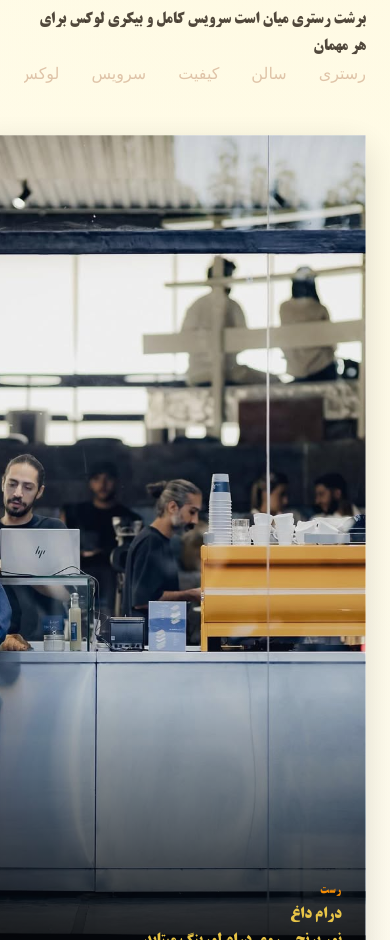
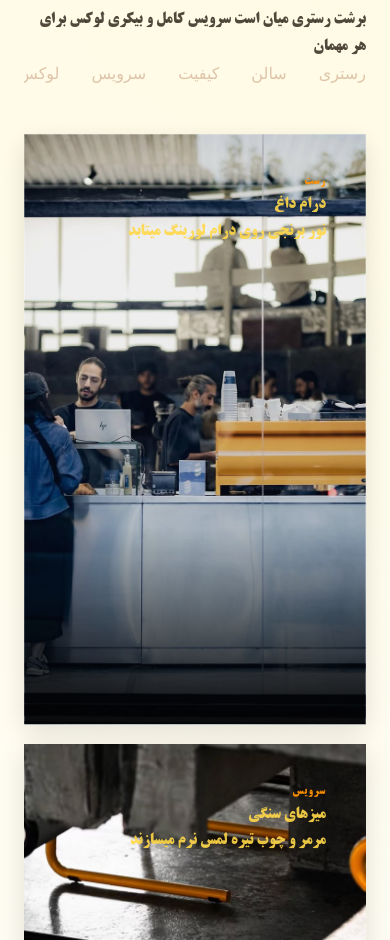
Before and after one commit to MrHbogart/Miyan_Frontend, a Nuxt app: page /en/beresht in a window 390 px wide. Shown: the part 1060-2000 px from the top of the page. Built offline with nearby package versions, Linux system fonts and the light colour scheme; no server answers.

Commit message:
fixing some bugs with refactor with codex agent

```diff
--- a/assets/css/app.css
+++ b/assets/css/app.css
@@ -9,7 +9,7 @@ html, body, #app, #__nuxt {
   min-height: calc(var(--app-vh, 1vh) * 100);
   min-height: 100dvh;
   width: 100%;
-  max-width: 100vw;
+  max-width: 100%;
 }
 
 #app,
@@ -17,7 +17,7 @@ html, body, #app, #__nuxt {
   padding-left: env(safe-area-inset-left);
   padding-right: env(safe-area-inset-right);
   width: 100%;
-  max-width: 100vw;
+  max-width: 100%;
   overflow-x: hidden;
   min-height: 100svh;
   min-height: calc(var(--vh, 1vh) * 100);
@@ -154,8 +154,8 @@ header { will-change: transform, background-color }
 .child-swipe-wrapper {
   width: 100%;
   overflow-x: hidden;
-  max-width: 100vw;
-  min-width: 100vw;
+  max-width: 100%;
+  min-width: 100%;
 }
 
 .view-shell,
@@ -168,16 +168,18 @@ main,
 .miyan-modal-panel,
 .immersive-stack,
 .story-scene {
-  width: 100vw;
-  max-width: 100vw;
+  width: 100%;
+  max-width: 100%;
   box-sizing: border-box;
+  margin-left: auto;
+  margin-right: auto;
 }
 
 .nav-placeholder {
   background: var(--surface, #f9f6f1);
   overflow-x: hidden;
   width: 100%;
-  max-width: 100vw;
+  max-width: 100%;
   padding-left: max(env(safe-area-inset-left), 1rem);
   padding-right: max(env(safe-area-inset-right), 1rem);
 }
--- a/views/Miyan/MiyanLanding.vue
+++ b/views/Miyan/MiyanLanding.vue
@@ -714,6 +714,17 @@ useRevealObserver(landingRoot, { threshold: 0.18 })
   color: rgba(84, 62, 49, 0.62);
 }
 
+@media (max-width: 960px) {
+  .immersive-stack {
+    scroll-snap-type: none;
+  }
+
+  .story-scene {
+    min-height: clamp(22rem, 78vh, 46rem);
+    padding: clamp(1.1rem, 4vw, 1.75rem);
+  }
+}
+
 /* small adaptive tweaks for very small screens */
 @media (max-width: 640px) {
   .miyan-hero-panel {
--- a/views/Miyan/MiyanView.vue
+++ b/views/Miyan/MiyanView.vue
@@ -1,7 +1,7 @@
 <template>
   <div>
     <!-- Hero Section -->
-    <section class="w-full h-screen flex items-center justify-center overflow-hidden">
+    <section class="relative w-full h-screen flex items-center justify-center overflow-hidden">
         <div class="absolute inset-0 z-0 hero-fill-safe">
           <video ref="heroVideo"
             :src="siteMedia.miyanHeroVideo"
--- a/views/MiyanBeresht/MiyanBeresht.vue
+++ b/views/MiyanBeresht/MiyanBeresht.vue
@@ -1,6 +1,6 @@
 <template>
   <div class="view-shell">
-    <section class="w-full h-screen flex items-center justify-center overflow-hidden">
+    <section class="relative w-full h-screen flex items-center justify-center overflow-hidden">
       <div class="absolute inset-0 z-0 hero-fill-safe">
   <video ref="heroVideo" :src="siteMedia.bereshtHeroVideo" autoplay muted loop playsinline class="absolute inset-0 w-full h-full object-cover"/>
         <div
@@ -114,7 +114,7 @@ useSwipeNavigation(childSwipe, {
   min-height: 100svh;
   min-height: calc(var(--vh, 1vh) * 100);
   width: 100%;
-  max-width: 100vw;
+  max-width: 100%;
   overflow-x: hidden;
 }
 </style>
--- a/views/MiyanBeresht/MiyanBereshtLanding.vue
+++ b/views/MiyanBeresht/MiyanBereshtLanding.vue
@@ -470,6 +470,14 @@ onMounted(() => {
   text-decoration: underline;
 }
 
+@media (max-width: 680px) {
+  .map-meta {
+    flex-direction: column;
+    align-items: flex-start;
+    gap: 0.35rem;
+  }
+}
+
 .location-hours {
   font-size: 0.95rem;
   letter-spacing: 0.08em;
@@ -620,6 +628,30 @@ onMounted(() => {
 [dir="ltr"] .story-copy { text-align: left; }
 [dir="rtl"] .story-copy { text-align: right; }
 
+@media (max-width: 960px), (max-height: 760px) {
+  .immersive-stack {
+    scroll-snap-type: none;
+    gap: clamp(1.25rem, 4vw, 1.75rem);
+  }
+
+  .story-scene {
+    position: relative;
+    top: 0;
+    min-height: clamp(22rem, 70vh, 40rem);
+    padding: clamp(1.25rem, 4vw, 2rem);
+    box-shadow: 0 8px 26px rgba(8, 4, 2, 0.12);
+  }
+
+  .story-copy {
+    position: relative;
+    bottom: auto;
+    left: auto;
+    right: auto;
+    max-width: 100%;
+    padding: clamp(1.25rem, 4vw, 2rem);
+  }
+}
+
 @media (max-width: 48rem) {
   .beresht-hero {
     flex-direction: column;
--- a/views/MiyanMadi/MiyanMadi.vue
+++ b/views/MiyanMadi/MiyanMadi.vue
@@ -1,6 +1,6 @@
 <template>
   <div class="view-shell">
-    <section class="w-full h-screen flex items-center justify-center overflow-hidden">
+    <section class="relative w-full h-screen flex items-center justify-center overflow-hidden">
       <div class="absolute inset-0 z-0 hero-fill-safe">
   <video ref="heroVideo" :src="siteMedia.madiHeroVideo" autoplay muted loop playsinline class="absolute inset-0 w-full h-full object-cover"/>
         <div
@@ -115,7 +115,7 @@ useSwipeNavigation(childSwipe, {
   min-height: 100svh;
   min-height: calc(var(--vh, 1vh) * 100);
   width: 100%;
-  max-width: 100vw;
+  max-width: 100%;
   overflow-x: hidden;
 }
 </style>
--- a/views/MiyanMadi/MiyanMadiLanding.vue
+++ b/views/MiyanMadi/MiyanMadiLanding.vue
@@ -402,6 +402,18 @@ onMounted(() => {
   }
 }
 
+@media (max-width: 960px), (max-height: 760px) {
+  .immersive-stack {
+    gap: clamp(1.25rem, 4vw, 1.75rem);
+  }
+
+  .story-scene {
+    position: relative;
+    top: 0;
+    min-height: clamp(22rem, 72vh, 40rem);
+  }
+}
+
 .map-canvas {
   position: relative;
   border-radius: 0;
@@ -463,6 +475,14 @@ onMounted(() => {
   text-decoration: underline;
 }
 
+@media (max-width: 680px) {
+  .map-meta {
+    flex-direction: column;
+    align-items: flex-start;
+    gap: 0.35rem;
+  }
+}
+
 .location-hours {
   font-size: 0.95rem;
   letter-spacing: 0.08em;
```
